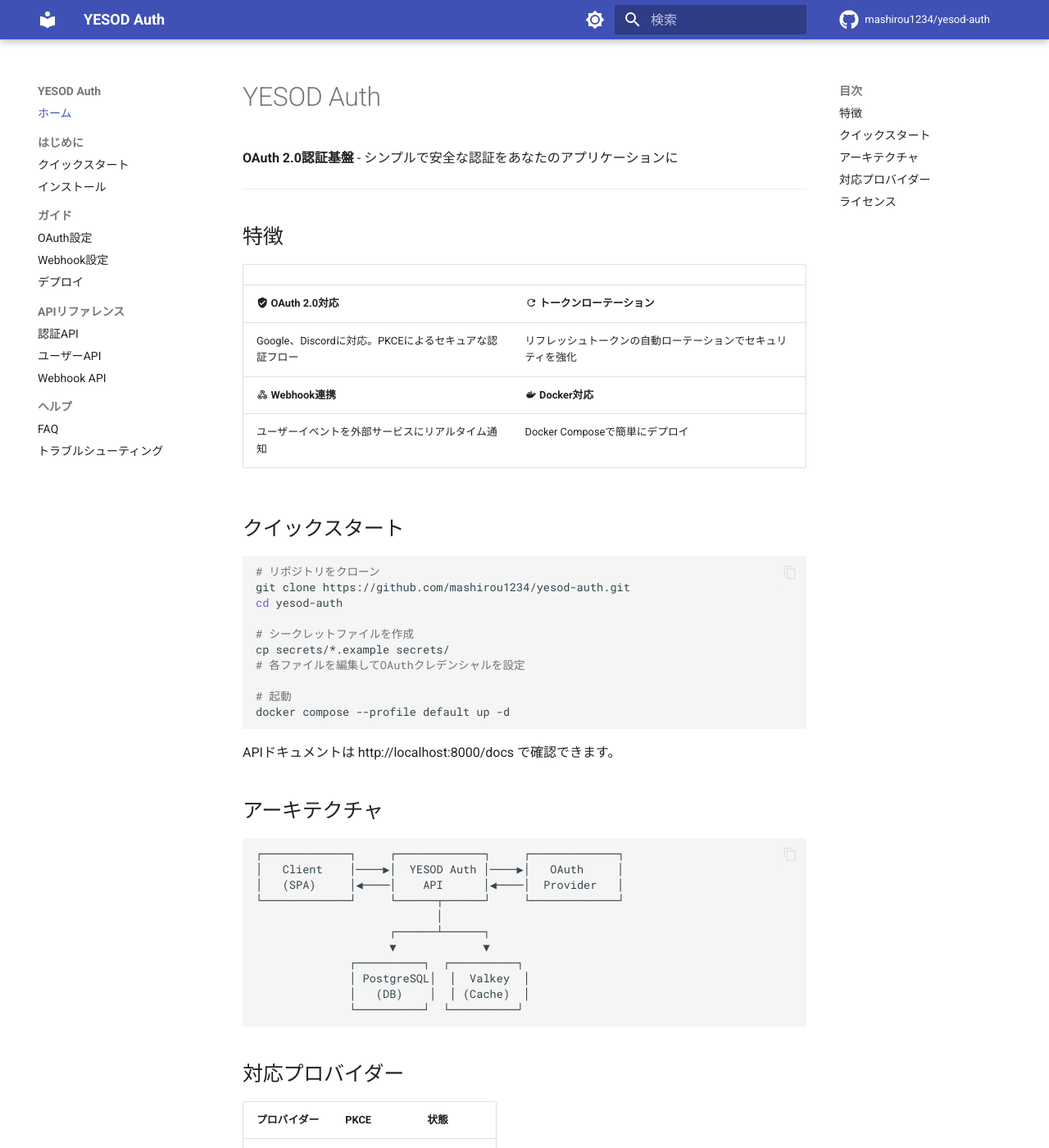
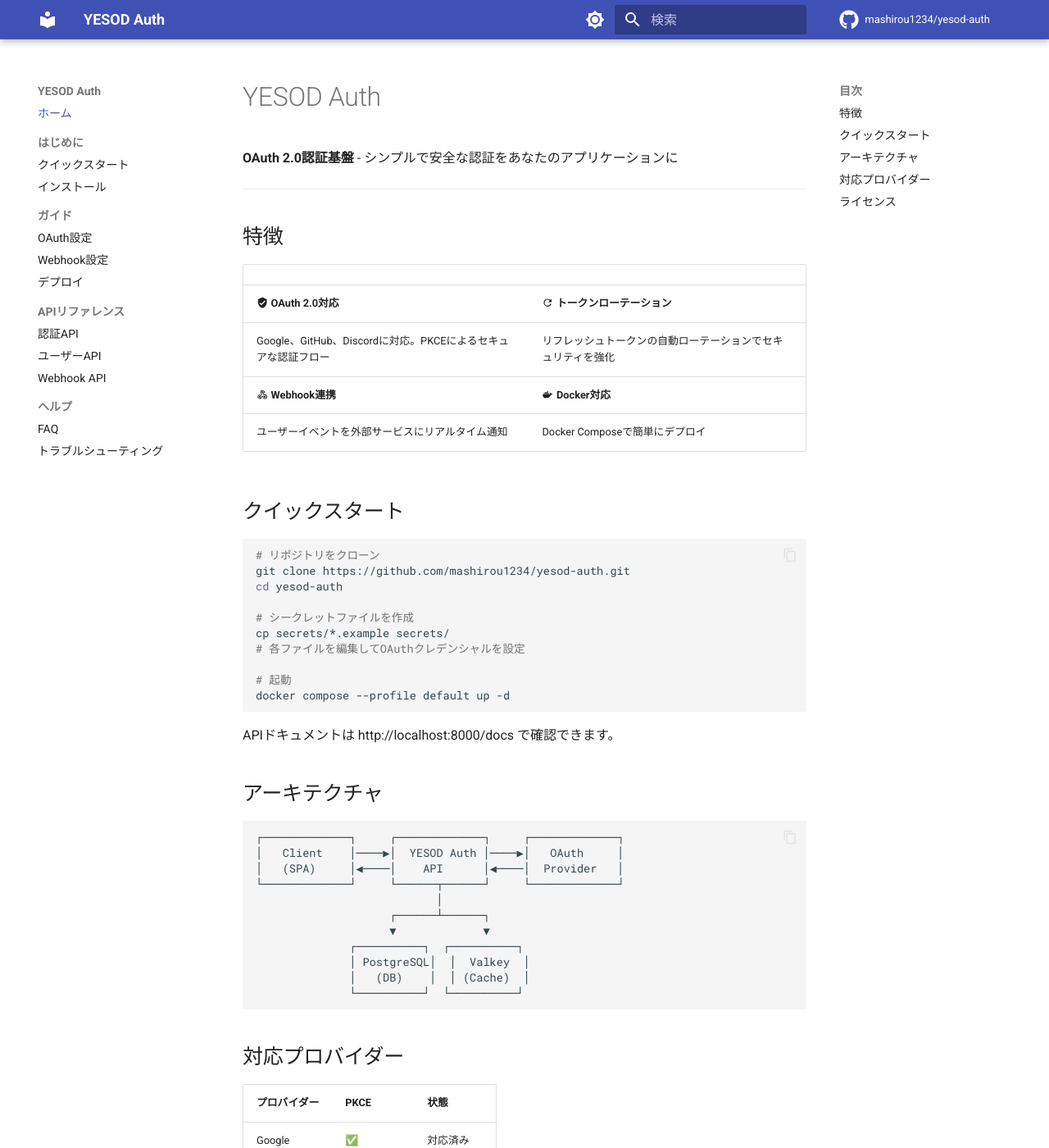
Before and after one commit to mashirou1234/yesod-auth, an MkDocs documentation site: the page built from docs/index.md, in a window 1280 px wide and 1400 px high. Shown: the whole window at 82% size. Built offline with MkDocs 1.6.1 and Material for MkDocs 9.7.7, drawn with Linux system fonts in a browser that asks for light colours; comment, search, counter and statistics services are not loaded.

Commit message:
docs: index.mdにGitHubプロバイダーを追加

```diff
--- a/docs/index.md
+++ b/docs/index.md
@@ -9,7 +9,7 @@
 | | |
 |---|---|
 | :material-shield-check: **OAuth 2.0対応** | :material-refresh: **トークンローテーション** |
-| Google、Discordに対応。PKCEによるセキュアな認証フロー | リフレッシュトークンの自動ローテーションでセキュリティを強化 |
+| Google、GitHub、Discordに対応。PKCEによるセキュアな認証フロー | リフレッシュトークンの自動ローテーションでセキュリティを強化 |
 | :material-webhook: **Webhook連携** | :material-docker: **Docker対応** |
 | ユーザーイベントを外部サービスにリアルタイム通知 | Docker Composeで簡単にデプロイ |
 
@@ -51,6 +51,7 @@
 | プロバイダー | PKCE | 状態 |
 |-------------|------|------|
 | Google | ✅ | 対応済み |
+| GitHub | ✅ | 対応済み |
 | Discord | ❌ | 対応済み |
 
 ## ライセンス
```
